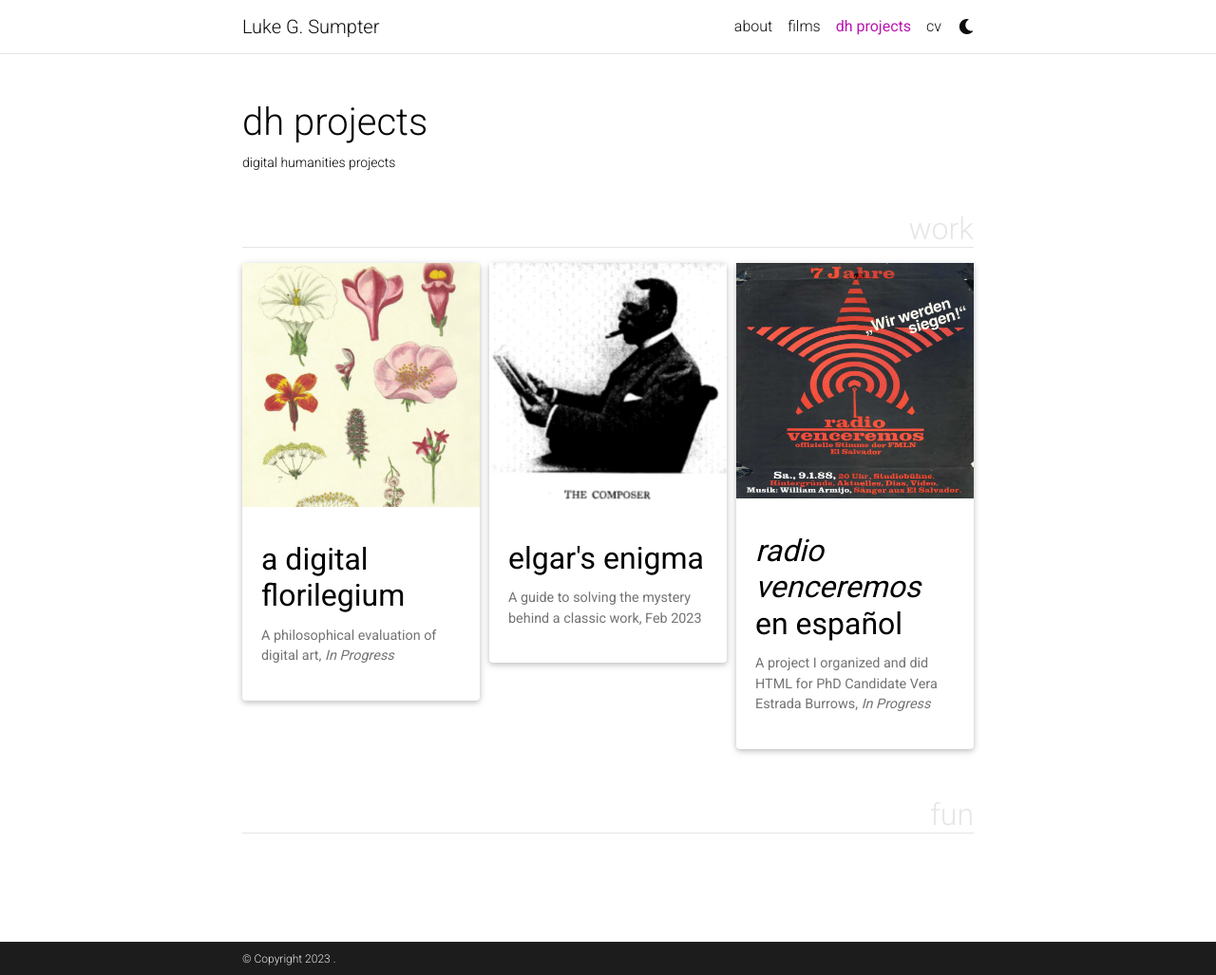
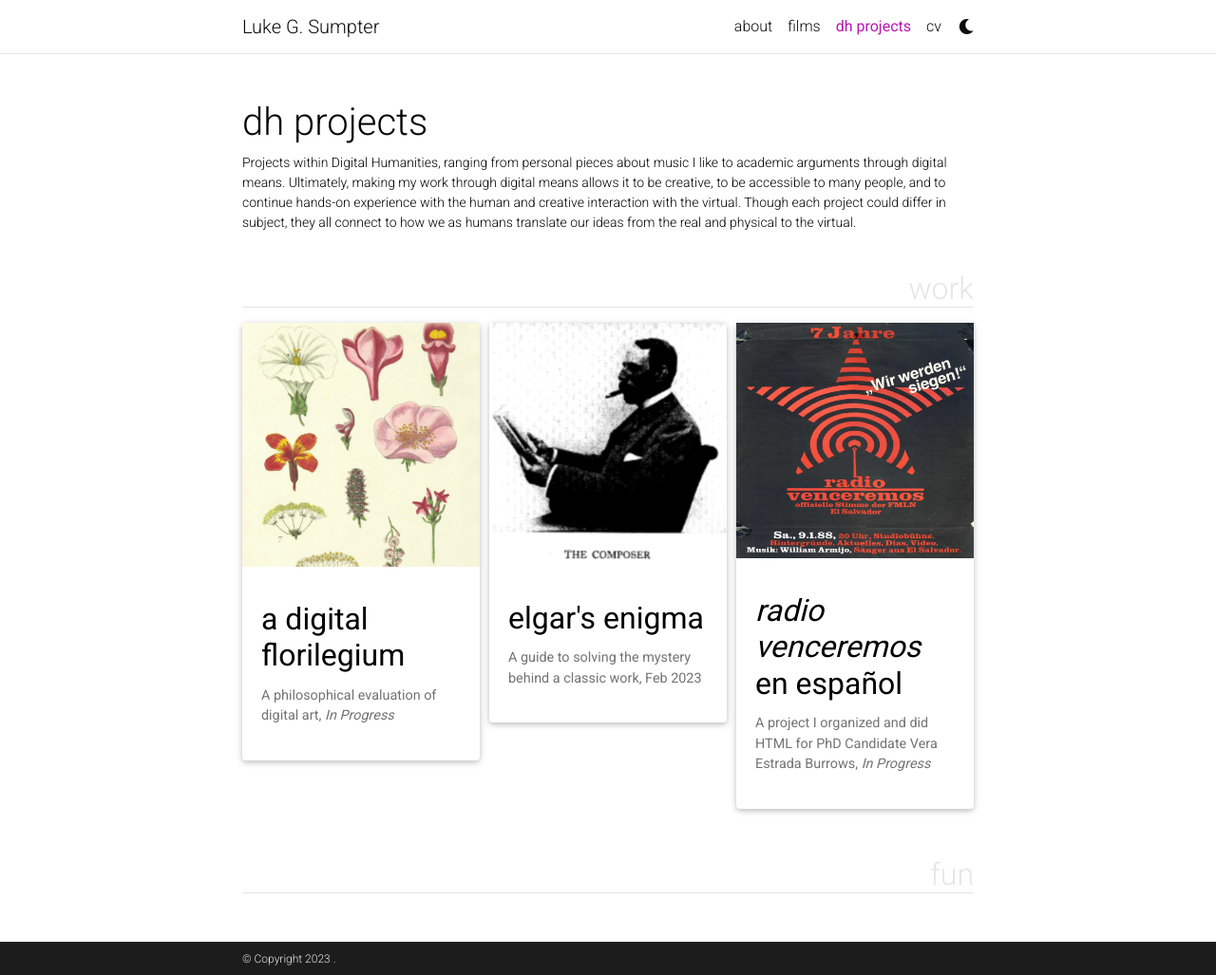
Before and after one commit to lgsump/lgsump.github.io, a Jekyll site: the page built from _pages/projects.md, in a window 1280 px wide and 1027 px high. Shown: the whole window at 95% size. Built offline with Jekyll 4.4.1, drawn with Linux system fonts in a browser that asks for light colours; full-size pictures stand in for the smaller copies a plugin makes; comment, search, counter and statistics services are not loaded; a style sheet for code colours, icons or effects is not loaded.

Commit message:
Update projects.md

```diff
--- a/_pages/projects.md
+++ b/_pages/projects.md
@@ -2,7 +2,7 @@
 layout: page
 title: dh projects
 permalink: /projects/
-description: digital humanities projects
+description: Projects within Digital Humanities, ranging from personal pieces about music I like to academic arguments through digital means. Ultimately, making my work through digital means allows it to be creative, to be accessible to many people, and to continue hands-on experience with the human and creative interaction with the virtual. Though each project could differ in subject, they all connect to how we as humans translate our ideas from the real and physical to the virtual.
 nav: true
 nav_order: 2
 display_categories: [work, fun]
```
